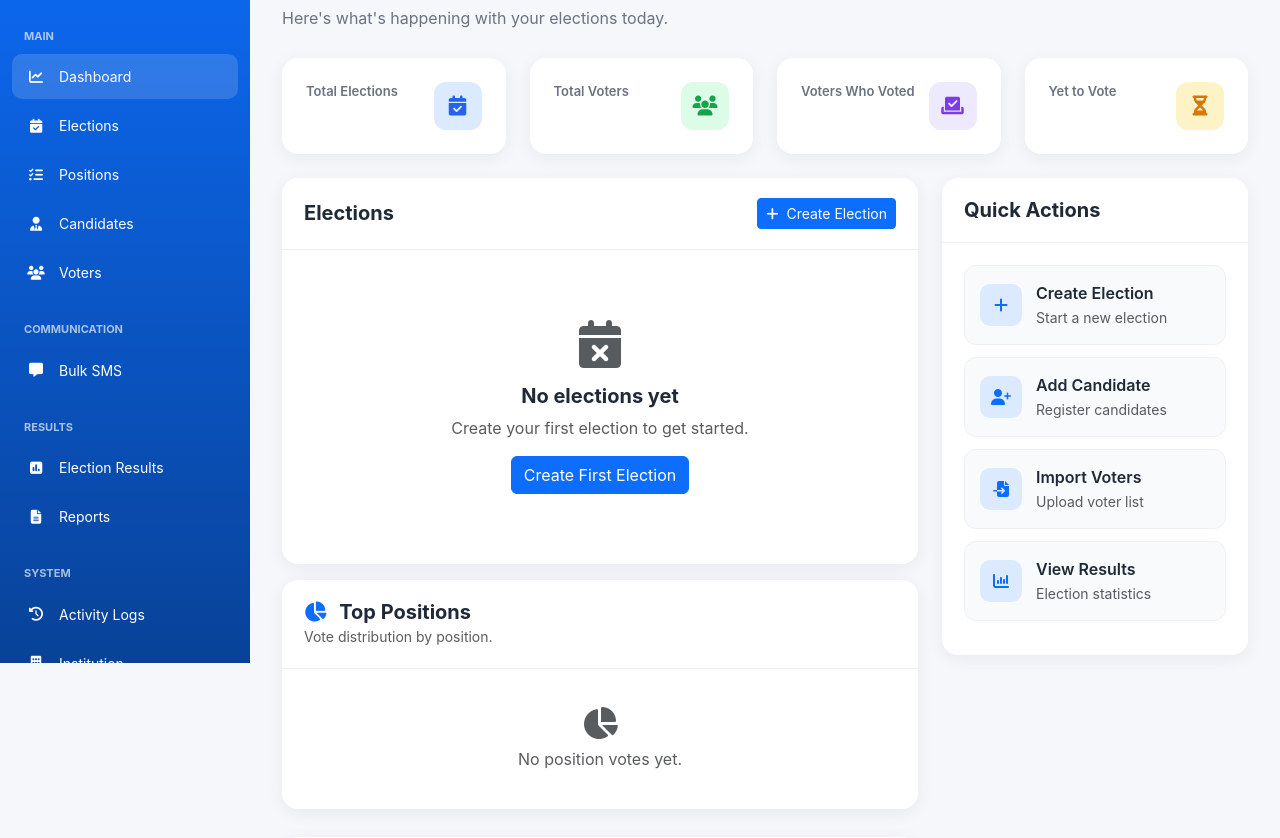
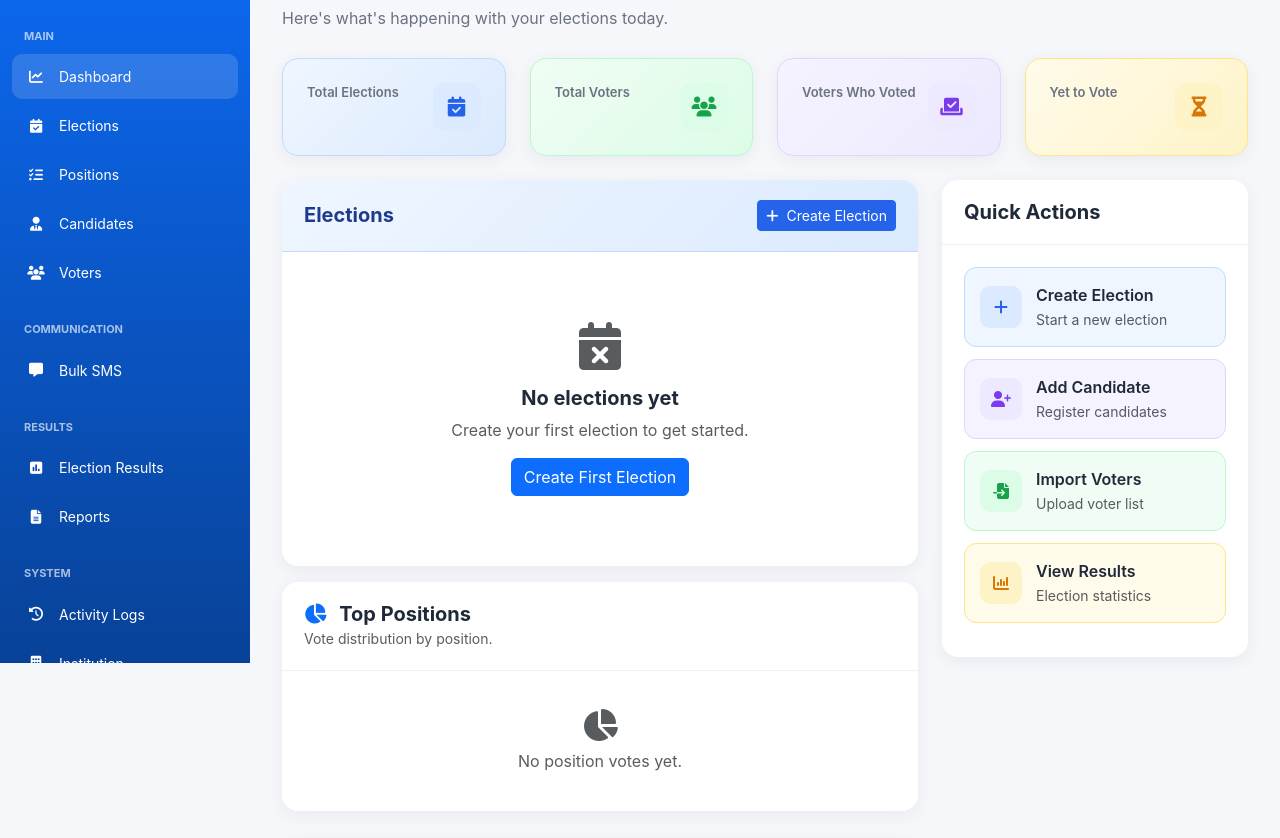
Before and after one commit to onefront/ELECT-UNIVERSAL, a Python web app: template templates/admin/dashboard.html in a window 1280 px wide. Shown: the part 137-975 px from the top of the page. Run offline with Jinja, Linux system fonts and the light colour scheme; the template is opened without the code that fills it, so the values that code supplies are empty.

Commit message:
Improve dashboard and election page colors

```diff
--- a/templates/admin/dashboard.html
+++ b/templates/admin/dashboard.html
@@ -227,6 +227,26 @@
                 rgba(15, 23, 42, 0.10);
         }
 
+        .stat-card-blue {
+            background: linear-gradient(135deg, #eff6ff, #dbeafe);
+            border: 1px solid #bfdbfe;
+        }
+
+        .stat-card-green {
+            background: linear-gradient(135deg, #f0fdf4, #dcfce7);
+            border: 1px solid #bbf7d0;
+        }
+
+        .stat-card-purple {
+            background: linear-gradient(135deg, #f5f3ff, #ede9fe);
+            border: 1px solid #ddd6fe;
+        }
+
+        .stat-card-orange {
+            background: linear-gradient(135deg, #fffbeb, #fef3c7);
+            border: 1px solid #fde68a;
+        }
+
         .stat-icon {
             width: 48px;
             height: 48px;
@@ -302,6 +322,26 @@
 
         .panel-body {
             padding: 22px;
+        }
+
+        .elections-panel-header {
+            background: linear-gradient(135deg, #eff6ff, #dbeafe);
+            border-bottom-color: #bfdbfe;
+            border-radius: 16px 16px 0 0;
+        }
+
+        .elections-panel-header h5 {
+            color: #1e3a8a;
+        }
+
+        .elections-panel-header .btn {
+            background: #2563eb;
+            border-color: #2563eb;
+        }
+
+        .elections-panel-header .btn:hover {
+            background: #1d4ed8;
+            border-color: #1d4ed8;
         }
 
         /* ELECTION ITEM */
@@ -320,6 +360,16 @@
             border-radius: 12px;
         }
 
+        .election-item-highlight {
+            background: linear-gradient(135deg, #f8fbff, #eff6ff);
+            border: 1px solid #dbeafe;
+            box-shadow: 0 4px 12px rgba(37, 99, 235, 0.05);
+        }
+
+        .election-item-highlight .election-name {
+            color: #1e3a8a;
+        }
+
         .election-name {
             font-weight: 700;
         }
@@ -402,6 +452,46 @@
             color: var(--primary);
 
             border-radius: 10px;
+        }
+
+        .quick-action-create {
+            background: #eff6ff;
+            border-color: #bfdbfe;
+        }
+
+        .quick-action-create .quick-icon {
+            background: #dbeafe;
+            color: #2563eb;
+        }
+
+        .quick-action-candidate {
+            background: #f5f3ff;
+            border-color: #ddd6fe;
+        }
+
+        .quick-action-candidate .quick-icon {
+            background: #ede9fe;
+            color: #7c3aed;
+        }
+
+        .quick-action-voters {
+            background: #f0fdf4;
+            border-color: #bbf7d0;
+        }
+
+        .quick-action-voters .quick-icon {
+            background: #dcfce7;
+            color: #16a34a;
+        }
+
+        .quick-action-results {
+            background: #fffbeb;
+            border-color: #fde68a;
+        }
+
+        .quick-action-results .quick-icon {
+            background: #fef3c7;
+            color: #d97706;
         }
 
 
@@ -1032,7 +1122,7 @@
 
     <div class="col-12 col-sm-6 col-xl-3">
 
-        <div class="stat-card">
+        <div class="stat-card stat-card-blue">
 
             <div class="card-body p-4">
 
@@ -1069,7 +1159,7 @@
 
     <div class="col-12 col-sm-6 col-xl-3">
 
-        <div class="stat-card">
+        <div class="stat-card stat-card-green">
 
             <div class="card-body p-4">
 
@@ -1106,7 +1196,7 @@
 
     <div class="col-12 col-sm-6 col-xl-3">
 
-        <div class="stat-card">
+        <div class="stat-card stat-card-purple">
 
             <div class="card-body p-4">
 
@@ -1143,7 +1233,7 @@
 
     <div class="col-12 col-sm-6 col-xl-3">
 
-        <div class="stat-card">
+        <div class="stat-card stat-card-orange">
 
             <div class="card-body p-4">
 
@@ -1188,7 +1278,7 @@
 
                 <div class="panel">
 
-                    <div class="panel-header d-flex justify-content-between align-items-center">
+                    <div class="panel-header elections-panel-header d-flex justify-content-between align-items-center">
 
                         <h5>
                             Elections
@@ -1212,7 +1302,7 @@
 
                             {% for election in elections %}
 
-                                <div class="election-item">
+                                <div class="election-item election-item-highlight">
 
                                     <div>
 
@@ -1428,7 +1518,7 @@
 
                         <a
     href="{{ url_for('elections.create') }}"
-    class="quick-action"
+    class="quick-action quick-action-create"
 >
 
                             <div class="quick-icon">
@@ -1454,7 +1544,7 @@
 
                         <a
     href="{{ url_for('elections.index') }}"
-    class="quick-action"
+    class="quick-action quick-action-candidate"
 >
 
                             <div class="quick-icon">
@@ -1480,7 +1570,7 @@
 
                        <a
     href="{{ url_for('voters.bulk_create') }}"
-    class="quick-action"
+    class="quick-action quick-action-voters"
 >
 
                             <div class="quick-icon">
@@ -1506,7 +1596,7 @@
 
                         <a
     href="{{ url_for('elections.results_index') }}"
-    class="quick-action"
+    class="quick-action quick-action-results"
 >
 
                             <div class="quick-icon">
```
Also changed, not shown: templates/admin/elections/index.html (+56 -9 lines).
